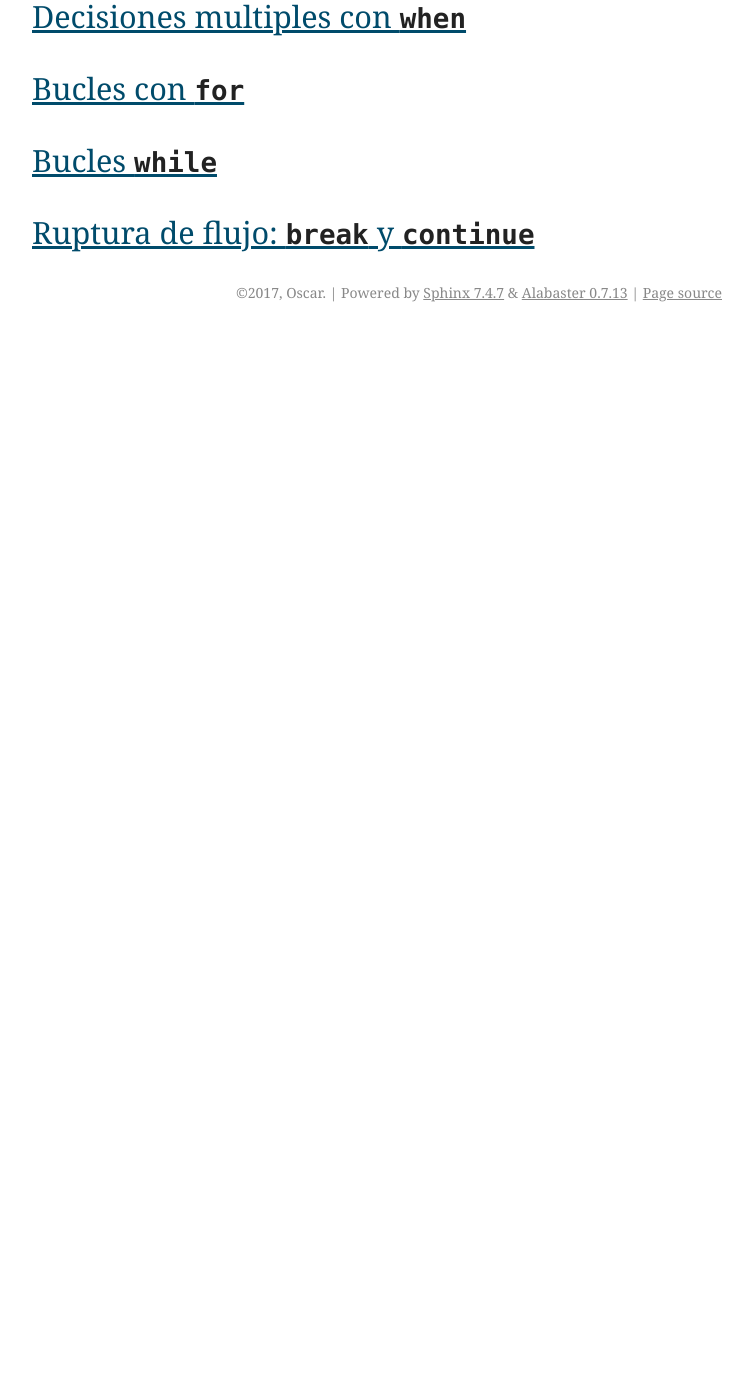
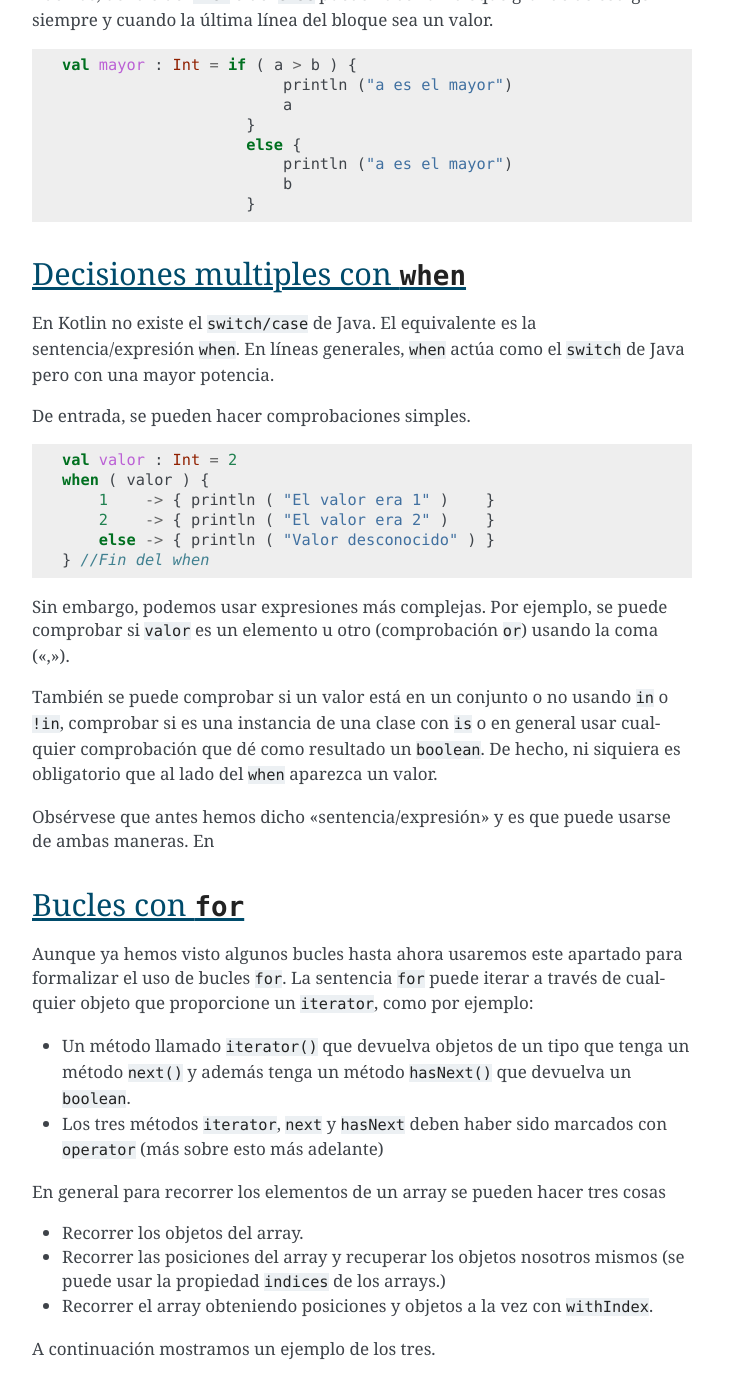
Before and after one commit to OscarMaestre/apuntes_kotlin, a Sphinx documentation site: the page built from source/cap3_sentencias_lenguaje/cap3.rst, in a window 1280 px wide and 1400 px high, scrolled down 1418 px. Shown: the whole window, without its empty margins (388-1140 px from the left). Built offline with Sphinx 7.4.7, drawn with Linux system fonts in a browser that asks for light colours; before the commit the page ends 1750 px from its top, so only the background shows below that; some of the changed text lies outside the part shown.

Commit message:
Incluidos elementos nuevos

```diff
--- a/source/cap3_sentencias_lenguaje/cap3.rst
+++ b/source/cap3_sentencias_lenguaje/cap3.rst
@@ -53,15 +53,59 @@ Y por supuesto se pueden usar llaves para realizar tareas complejas:
     }
     println ( "El mayor es $mayor" )
 
+Además, dentro del ``then`` o del ``else`` puede haber un bloque grande de código siempre y cuando la última línea del bloque sea un valor.
+
+.. code-block:: kotlin
+
+    val mayor : Int = if ( a > b ) {
+                            println ("a es el mayor")
+                            a
+                        }
+                        else {
+                            println ("a es el mayor")
+                            b
+                        }
+
 
 
 Decisiones multiples con ``when``
 ----------------------------------
 
+En Kotlin no existe el ``switch/case`` de Java. El equivalente es la sentencia/expresión ``when``. En líneas generales, ``when`` actúa como el ``switch`` de Java pero con una mayor potencia.
+
+De entrada, se pueden hacer comprobaciones simples.
+
+.. code-block:: kotlin
+
+    val valor : Int = 2
+    when ( valor ) {
+        1    -> { println ( "El valor era 1" )    }
+        2    -> { println ( "El valor era 2" )    }
+        else -> { println ( "Valor desconocido" ) }
+    } //Fin del when
+
+Sin embargo, podemos usar expresiones más complejas. Por ejemplo, se puede comprobar si ``valor`` es un elemento u otro (comprobación ``or``) usando la coma (",").
+
+También se puede comprobar si un valor está en un conjunto o no usando ``in`` o ``!in``, comprobar si es una instancia de una clase con ``is`` o en general usar cualquier comprobación que dé como resultado un ``boolean``. De hecho, ni siquiera es obligatorio que al lado del ``when`` aparezca un valor.
+
+Obsérvese que antes hemos dicho "sentencia/expresión" y es que puede usarse de ambas maneras. En
 
 Bucles con ``for``
 --------------------------
 
+Aunque ya hemos visto algunos bucles hasta ahora usaremos este apartado para formalizar el uso de bucles ``for``. La sentencia ``for`` puede iterar a través de cualquier objeto que proporcione un ``iterator``, como por ejemplo:
+
+* Un método llamado ``iterator()`` que devuelva objetos de un tipo que tenga un método ``next()`` y además tenga un método ``hasNext()`` que devuelva un ``boolean``.
+
+* Los tres métodos ``iterator``, ``next`` y ``hasNext`` deben haber sido marcados con ``operator`` (más sobre esto más adelante)
+
+En general para recorrer los elementos de un array se pueden hacer tres cosas
+
+* Recorrer los objetos del array.
+* Recorrer las posiciones del array y recuperar los objetos nosotros mismos (se puede usar la propiedad ``indices`` de los arrays.)
+* Recorrer el array obteniendo posiciones y objetos a la vez con ``withIndex``.
+
+A continuación mostramos un ejemplo de los tres.
 
 Bucles ``while``
 -----------------------------
```
Also changed, not shown: source/cap2_fundamentos/cap2.rst (+26 -2 lines), source/cap2_fundamentos/cap2a.rst (deleted, +0 -264 lines), 2 other files.
